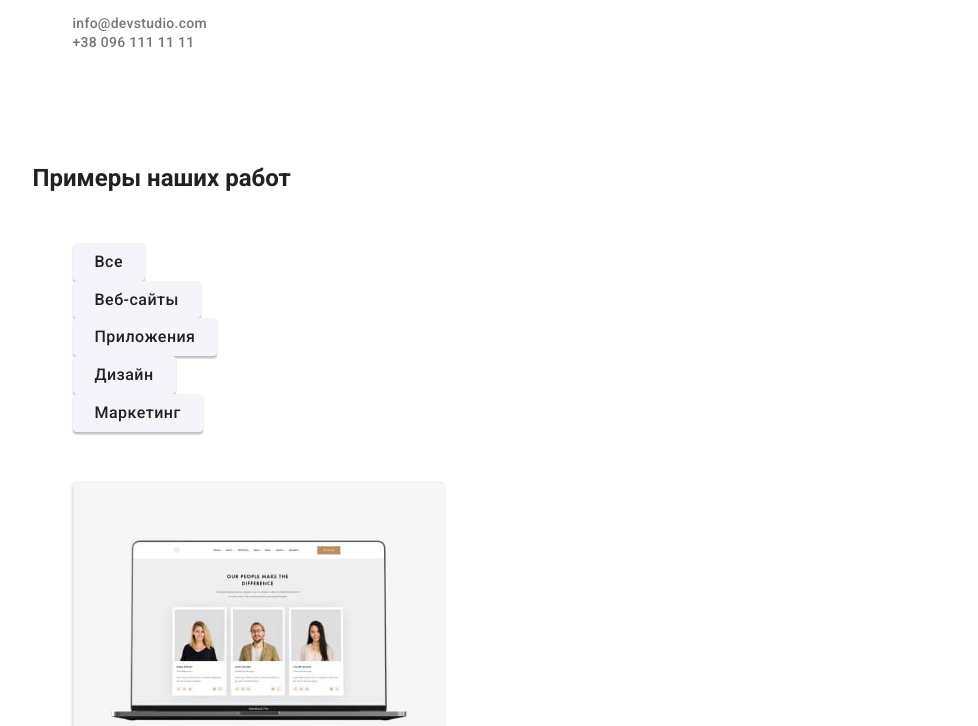
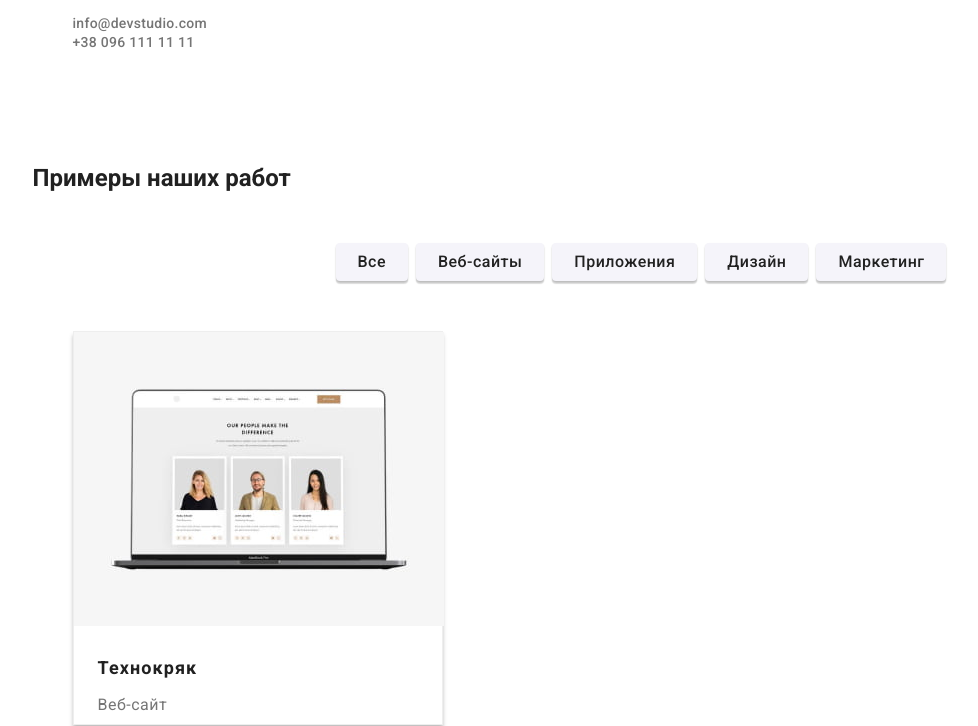
Before and after one commit to rmnmaksimenko/goit-markup-hw-03, a plain HTML site: page portfolio.html in a window 1280 px wide. Shown: the part 104-830 px from the top of the page, without its empty margins (15-993 px from the left). Drawn offline with nearby package versions, Linux system fonts and the light colour scheme.

Commit message:
1.1
Кнопки в портфолио объединены во flexbox

```diff
--- a/css/styles.css
+++ b/css/styles.css
@@ -299,7 +299,10 @@ li {
 
 /* список кнопок */
 .portfolio-nav-list {
+  display: flex;
+  flex-direction: row;
   margin-bottom: 50px;
+  justify-content: center;
 }
 
 /* стиль кнопок */
@@ -320,6 +323,7 @@ li {
   box-shadow: 0px 3px 1px rgba(0, 0, 0, 0.1), 0px 1px 2px rgba(0, 0, 0, 0.08),
     0px 2px 2px rgba(0, 0, 0, 0.12);
   border-radius: 4px;
+  margin-right: 8px;
 }
 
 /* наведение на кнопки */
```
